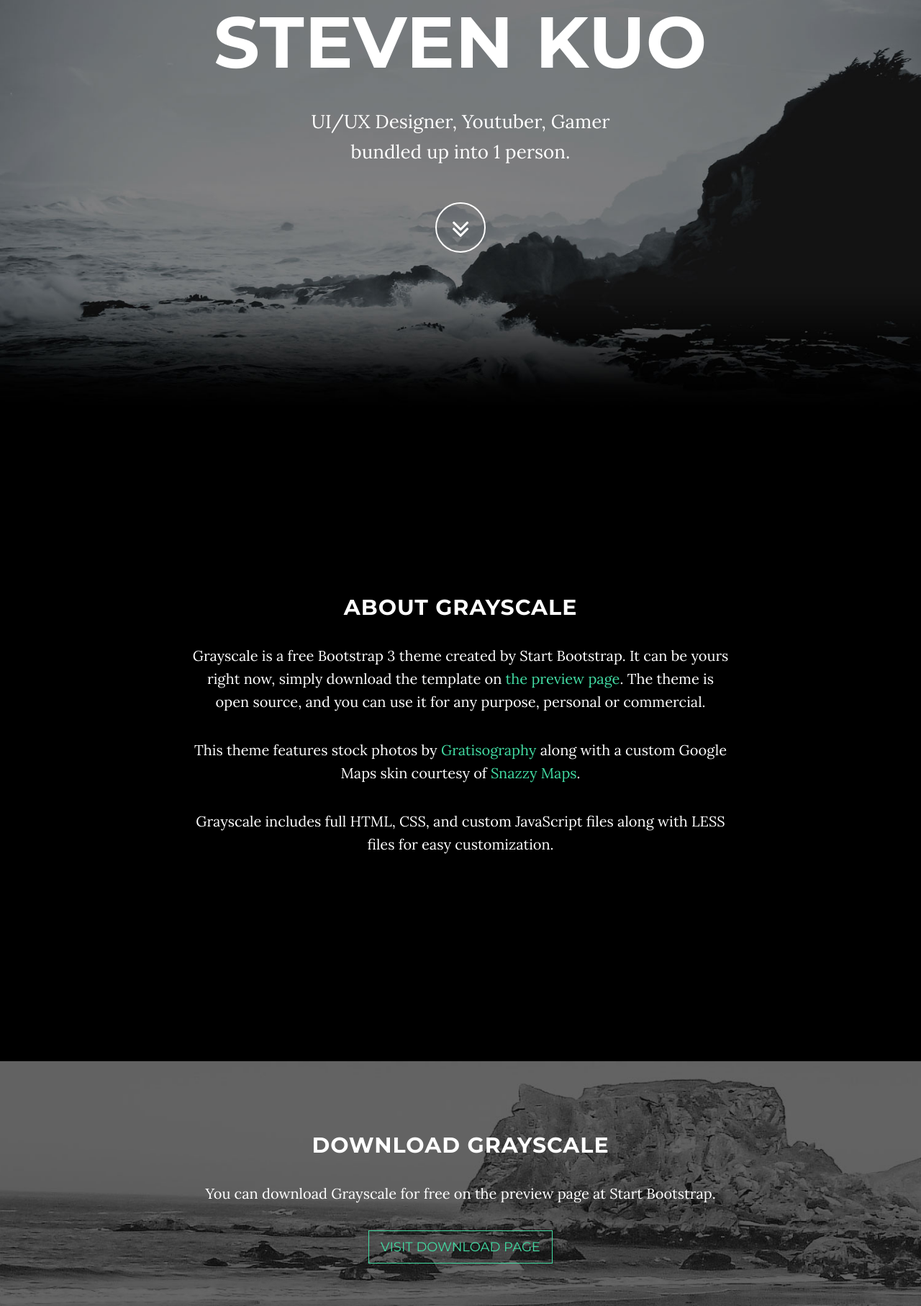
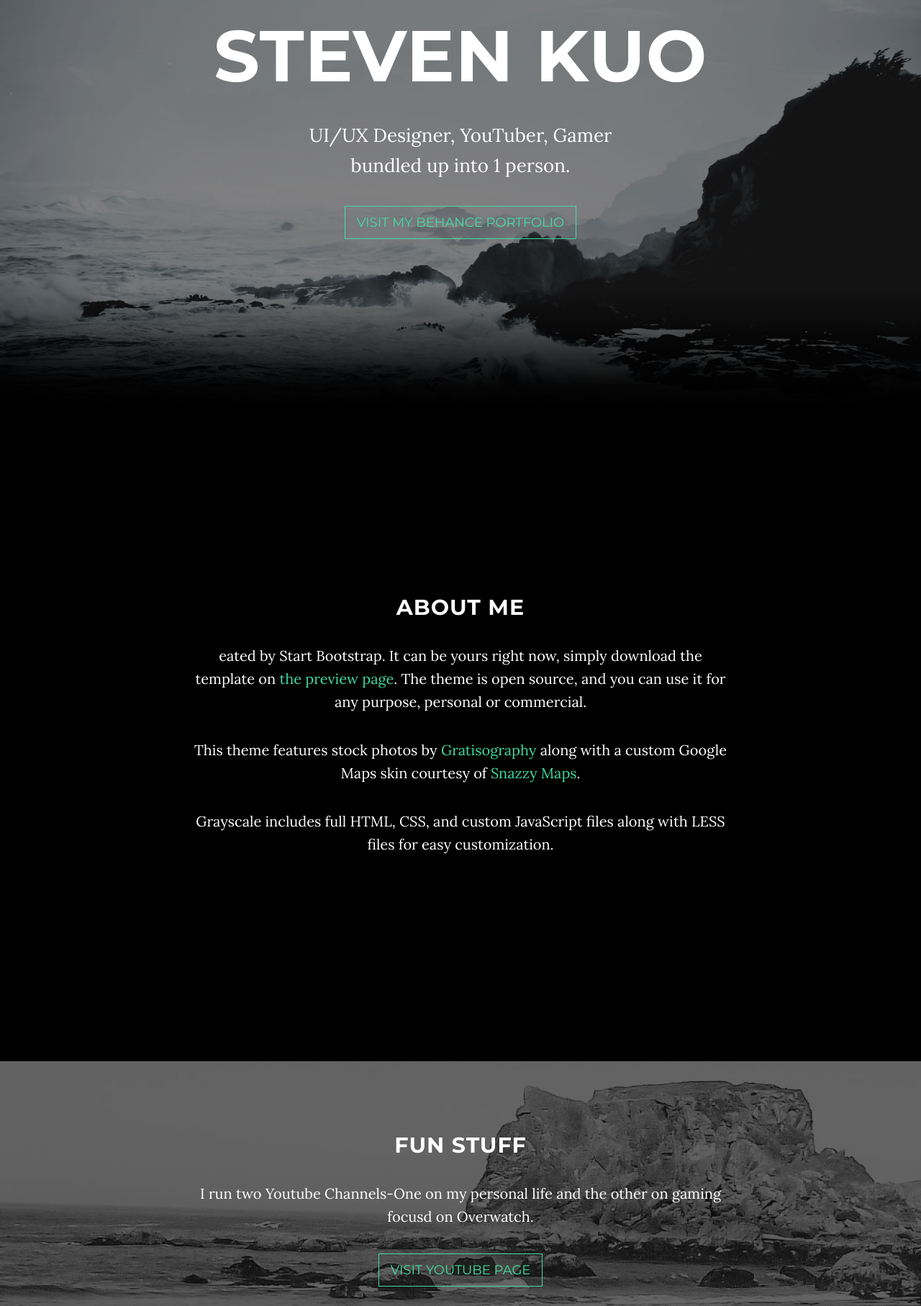
Before and after one commit to sykuo/sk_personal_website, a website: page stevenkuo_1weekchallenge/index.html in a window 1280 px wide. Shown: the part 223-2037 px from the top of the page at 72% size. Drawn offline with nearby package versions, Linux system fonts and the light colour scheme; some packages are replaced by stand-ins of ours.

Commit message:
Adding youtube+portfolio links and buttons + contact
Removed double circle button that navigated down to the about section. Replaced with Behance portfolio button.

Replaced download section with Fun stuff-will use for Youtube or Medium links.

Added Contact section content with email.

```diff
--- a/stevenkuo_1weekchallenge/index.html
+++ b/stevenkuo_1weekchallenge/index.html
@@ -55,10 +55,13 @@
                         <a href="#page-top"></a>
                     </li>
                     <li>
+                        <a class="page-scroll" href="#page-top">Work</a>
+                    </li>
+                    <li>
                         <a class="page-scroll" href="#about">About</a>
                     </li>
                     <li>
-                        <a class="page-scroll" href="#download">Download</a>
+                        <a class="page-scroll" href="#download">FUN STUFF</a>
                     </li>
                     <li>
                         <a class="page-scroll" href="#contact">Contact</a>
@@ -77,11 +80,12 @@
                 <div class="row">
                     <div class="col-md-8 col-md-offset-2">
                         <h1 class="brand-heading">Steven Kuo</h1>
-                        <p class="intro-text">UI/UX Designer, Youtuber, Gamer
+                        <p class="intro-text">UI/UX Designer, YouTuber, Gamer
                             <br>bundled up into 1 person.</p>
-                        <a href="#about" class="btn btn-circle page-scroll">
+                        <a href="https://www.behance.net/yksteven100021" target="_blank" class="btn btn-default btn-lg">Visit my Behance Portfolio</a>
+                        <!--<a href="#about" class="btn btn-circle page-scroll">
                             <i class="fa fa-angle-double-down animated"></i>
-                        </a>
+                        </a>-->
                     </div>
                 </div>
             </div>
@@ -92,8 +96,8 @@
     <section id="about" class="container content-section text-center">
         <div class="row">
             <div class="col-lg-8 col-lg-offset-2">
-                <h2>About Grayscale</h2>
-                <p>Grayscale is a free Bootstrap 3 theme created by Start Bootstrap. It can be yours right now, simply download the template on <a href="http://startbootstrap.com/template-overviews/grayscale/">the preview page</a>. The theme is open source, and you can use it for any purpose, personal or commercial.</p>
+                <h2>ABOUT ME</h2>
+                <p>eated by Start Bootstrap. It can be yours right now, simply download the template on <a href="http://startbootstrap.com/template-overviews/grayscale/">the preview page</a>. The theme is open source, and you can use it for any purpose, personal or commercial.</p>
                 <p>This theme features stock photos by <a href="http://gratisography.com/">Gratisography</a> along with a custom Google Maps skin courtesy of <a href="http://snazzymaps.com/">Snazzy Maps</a>.</p>
                 <p>Grayscale includes full HTML, CSS, and custom JavaScript files along with LESS files for easy customization.</p>
             </div>
@@ -105,9 +109,9 @@
         <div class="download-section">
             <div class="container">
                 <div class="col-lg-8 col-lg-offset-2">
-                    <h2>Download Grayscale</h2>
-                    <p>You can download Grayscale for free on the preview page at Start Bootstrap.</p>
-                    <a href="http://startbootstrap.com/template-overviews/grayscale/" class="btn btn-default btn-lg">Visit Download Page</a>
+                    <h2>Fun Stuff</h2>
+                    <p>I run two Youtube Channels-One on my personal life and the other on gaming focusd on Overwatch.</p>
+                    <a href="http://bit.ly/niibsYTWebsite" target="_blank" class="btn btn-default btn-lg">Visit Youtube Page</a>
                 </div>
             </div>
         </div>
@@ -118,8 +122,8 @@
         <div class="row">
             <div class="col-lg-8 col-lg-offset-2">
                 <h2>How can I help you?</h2>
-                <p>Feel free to email me to provide some feedback on our templates, give us suggestions for new templates and themes, or to just say hello!</p>
-                <p><a href="mailto:feedback@startbootstrap.com">feedback@startbootstrap.com</a>
+                <p>I am always interested in working on new products. If you are interested in collaborating on a project or just want to say hello, feel free to send me an email.</p>
+                <p><a href="mailto:y.ksteven10@gmail.com">y.ksteven10@gmail.com</a>
                 </p>
                 <ul class="list-inline banner-social-buttons">
                     <li>
```
